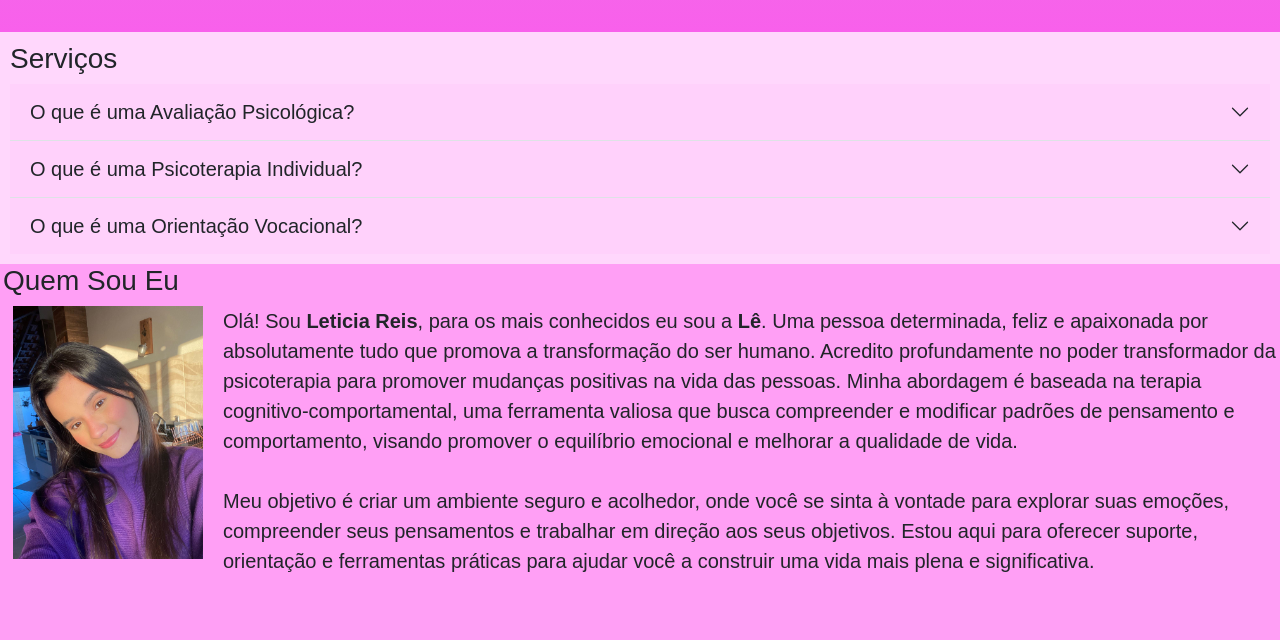
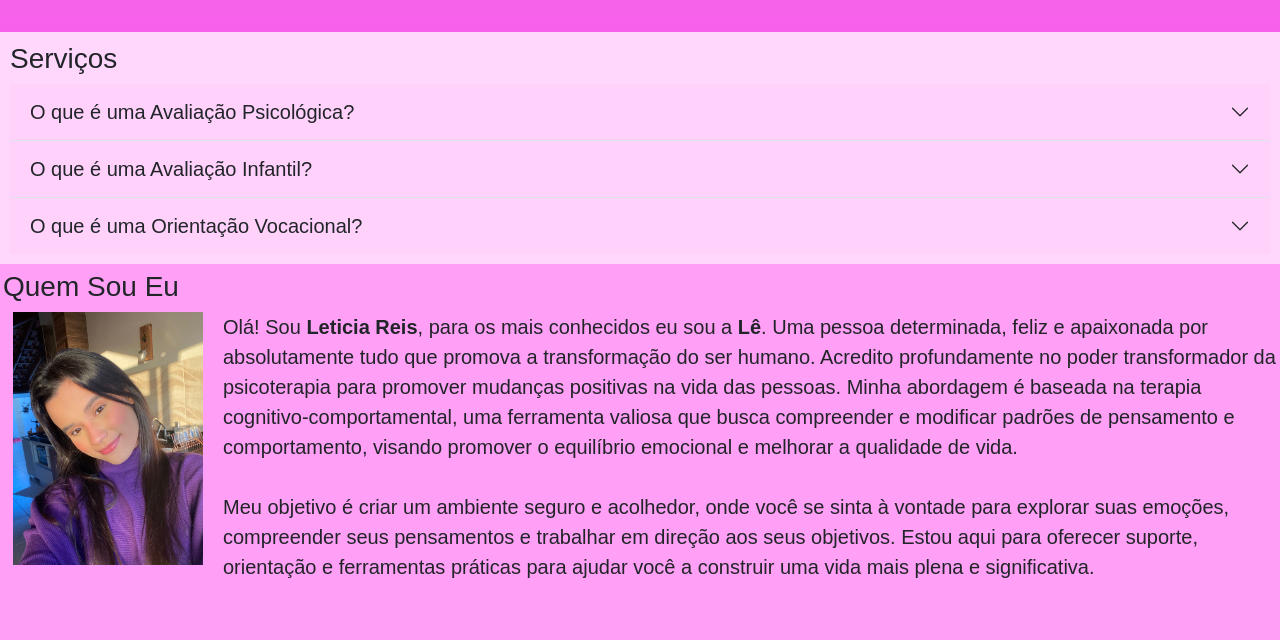
Before and after one commit to gabriel-leal/LeticiaReis, a plain HTML site: page index.html in a window 1280 px wide. Shown: the part 160-800 px from the top of the page. Drawn offline with nearby package versions, Linux system fonts and the light colour scheme.

Commit message:
correções

```diff
--- a/index.html
+++ b/index.html
@@ -40,11 +40,11 @@
             <div class="accordion-item">
               <h2 class="accordion-header">
                 <button class="accordion-button collapsed" type="button" data-bs-toggle="collapse" data-bs-target="#flush-collapseTwo" aria-expanded="false" aria-controls="flush-collapseTwo">
-                    O que é uma Psicoterapia Individual?
+                  O que é uma Avaliação Infantil?
                 </button>
               </h2>
               <div id="flush-collapseTwo" class="accordion-collapse collapse" data-bs-parent="#accordionFlushExample">
-                <div class="accordion-body">A <strong>Psicoterapia Individual</strong> é uma forma de intervenção psicológica na qual um indivíduo trabalha diretamente com um terapeuta qualificado para explorar e resolver problemas emocionais, comportamentais, cognitivos ou relacionais. Essa forma de terapia é conduzida em sessões particulares, geralmente em um ambiente confortável e confidencial.</div>
+                <div class="accordion-body"> Uma <strong>Avaliação Infantil</strong> é um processo psicológico conduzido por profissionais qualificados que visa compreender o desenvolvimento emocional, cognitivo, comportamental e social de crianças. Essa avaliação é realizada para identificar possíveis dificuldades ou necessidades específicas da criança e fornecer orientação adequada para melhorar seu bem-estar e funcionamento.</div>
               </div>
             </div>
             <div class="accordion-item">
--- a/style.css
+++ b/style.css
@@ -110,6 +110,7 @@
     background-color: #ff00ea5c;
     height: 380px;
     padding-left: 3px;
+    padding-top: 6px;
 }
 
 #sobre-trabalho {
@@ -158,6 +159,7 @@
 #contato {
     text-align:justify;
     padding-left: 3px;
+    padding-top: 4px;
     background-color: #e779e1;
     color: rgb(0, 0, 0);
     #insta { color: #850770; font-size: 25px;}
```
